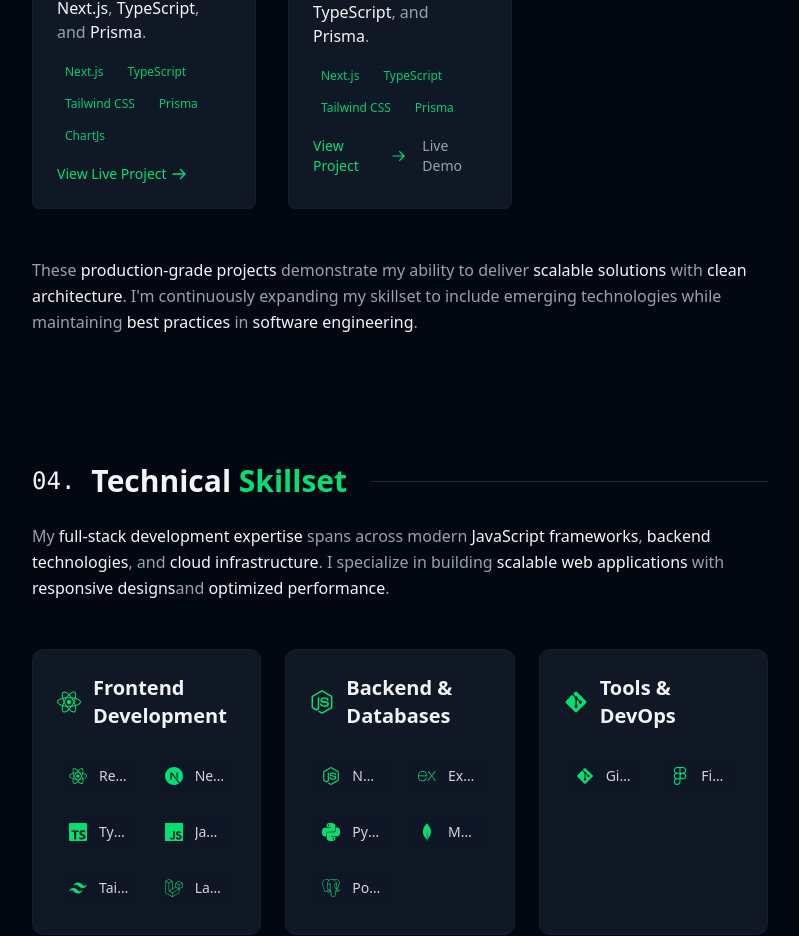
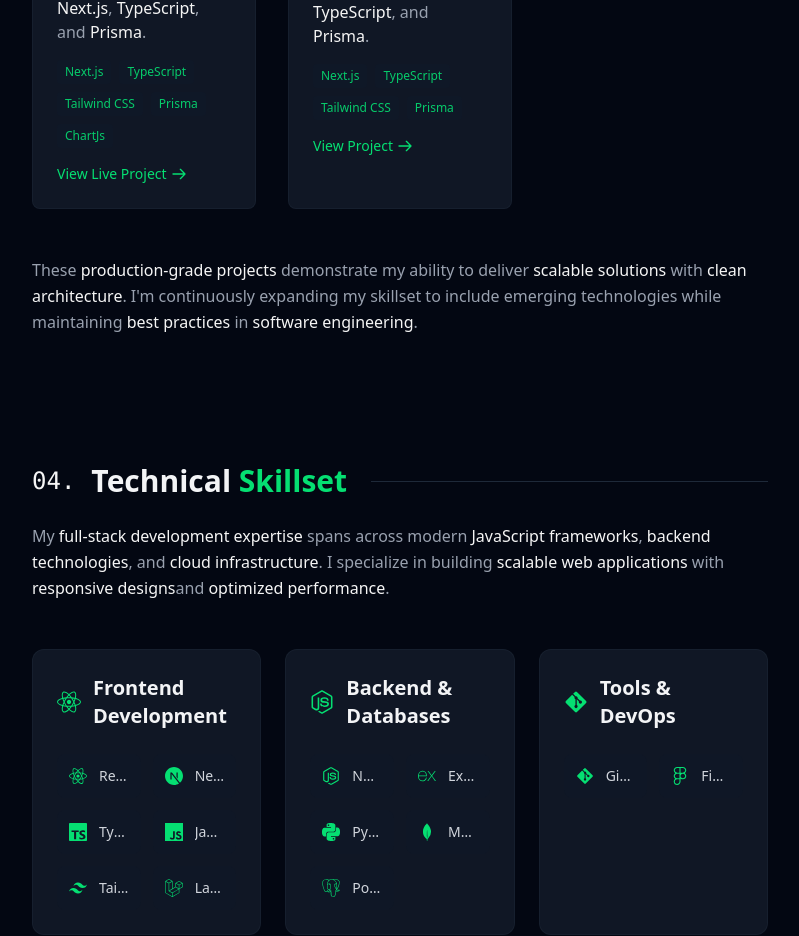
Before and after one commit to GesaXB/GesaPortofolio, a React (Vite) app: page / in a window 1280 px wide. Shown: the part 2641-3577 px from the top of the page, without its empty margins (400-1199 px from the left). Built offline with nearby package versions, Linux system fonts and the light colour scheme.

Commit message:
replace project

```diff
--- a/src/data/data.js
+++ b/src/data/data.js
@@ -48,7 +48,7 @@ export const projectData = [
     tags: ["Next.js", "TypeScript", "Tailwind CSS", "Prisma"],
     link: "https://github.com/GesaXB/stepUp",
     github: "https://github.com/GesaXB/stepUp",
-    demo: "https://stepup-red.vercel.app/",
+    demo: "",
     image: StepUpProject
   }
 ];
```
